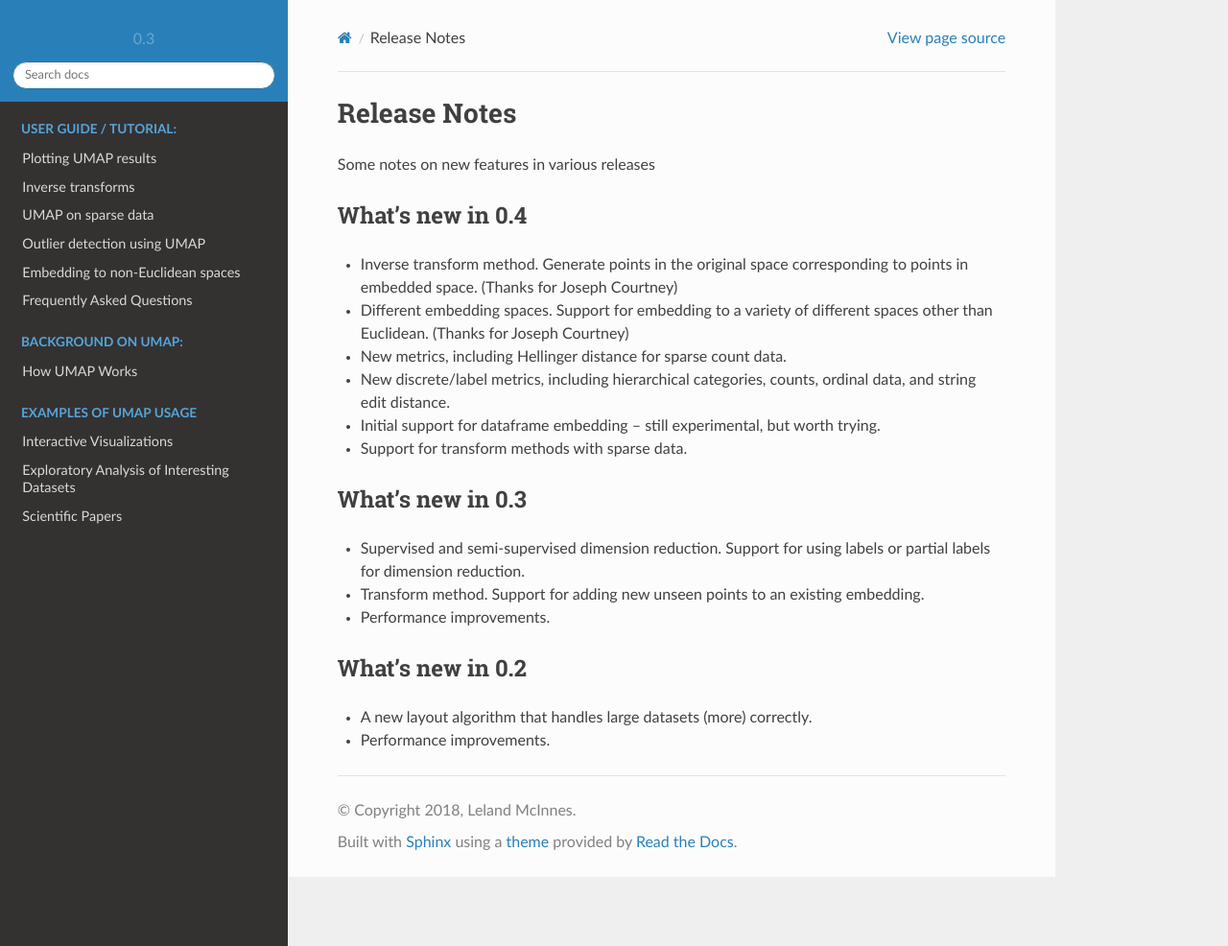
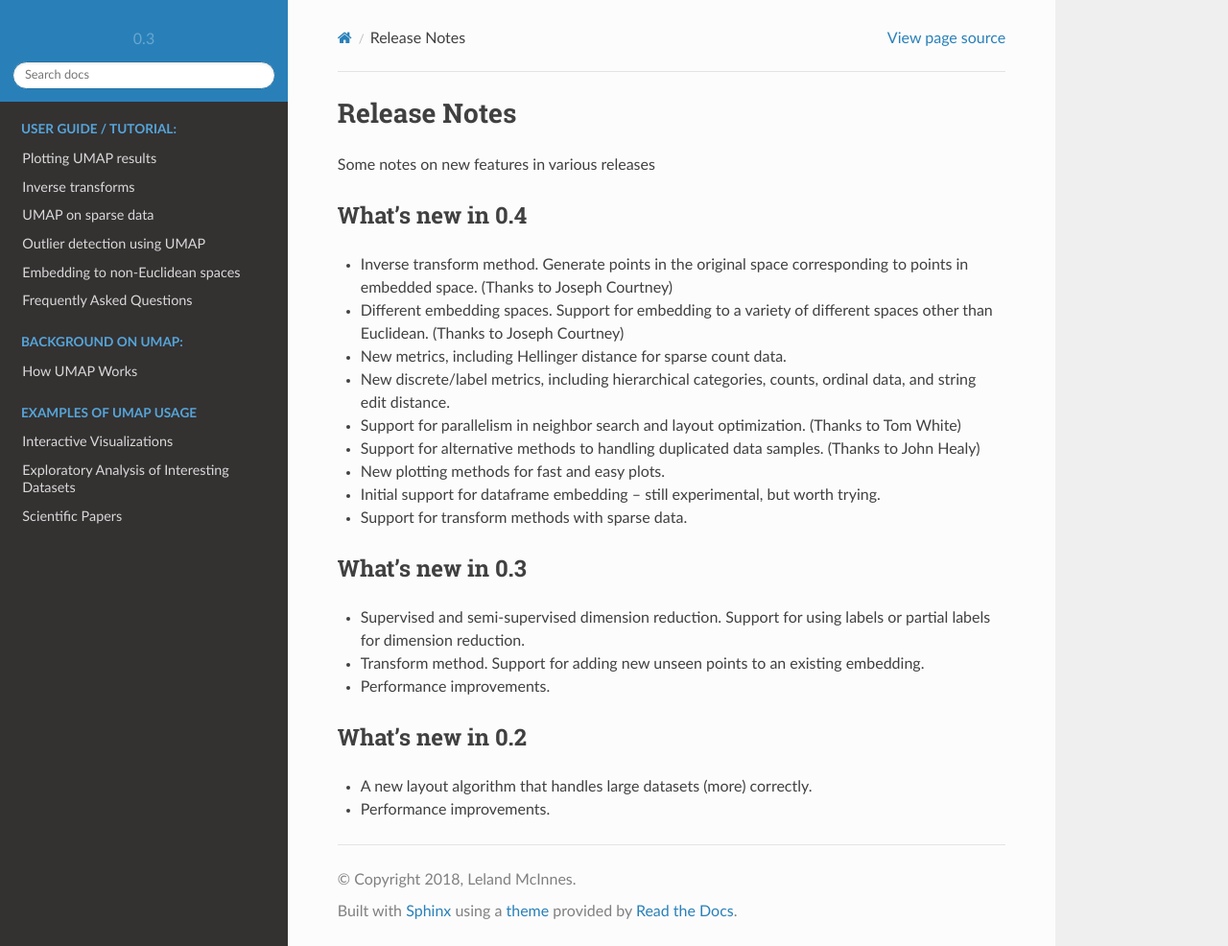
Before and after one commit to lmcinnes/umap, a Sphinx documentation site: the page built from doc/release_notes.rst, in a window 1280 px wide and 986 px high. Shown: the whole window at 96% size. Built offline with Sphinx 7.4.7 and the Read the Docs theme 2.0.0, drawn with Linux system fonts in a browser that asks for light colours; pages that are not in the unit, such as notebooks, are missing from menus.

Commit message:
Update release notes

```diff
--- a/doc/release_notes.rst
+++ b/doc/release_notes.rst
@@ -6,10 +6,13 @@ Some notes on new features in various releases
 What's new in 0.4
 -----------------
 
-* Inverse transform method. Generate points in the original space corresponding to points in embedded space. (Thanks for Joseph Courtney)
-* Different embedding spaces. Support for embedding to a variety of different spaces other than Euclidean. (Thanks for Joseph Courtney)
+* Inverse transform method. Generate points in the original space corresponding to points in embedded space. (Thanks to Joseph Courtney)
+* Different embedding spaces. Support for embedding to a variety of different spaces other than Euclidean. (Thanks to Joseph Courtney)
 * New metrics, including Hellinger distance for sparse count data.
 * New discrete/label metrics, including hierarchical categories, counts, ordinal data, and string edit distance.
+* Support for parallelism in neighbor search and layout optimization. (Thanks to Tom White)
+* Support for alternative methods to handling duplicated data samples. (Thanks to John Healy)
+* New plotting methods for fast and easy plots.
 * Initial support for dataframe embedding -- still experimental, but worth trying.
 * Support for transform methods with sparse data.
 
```
